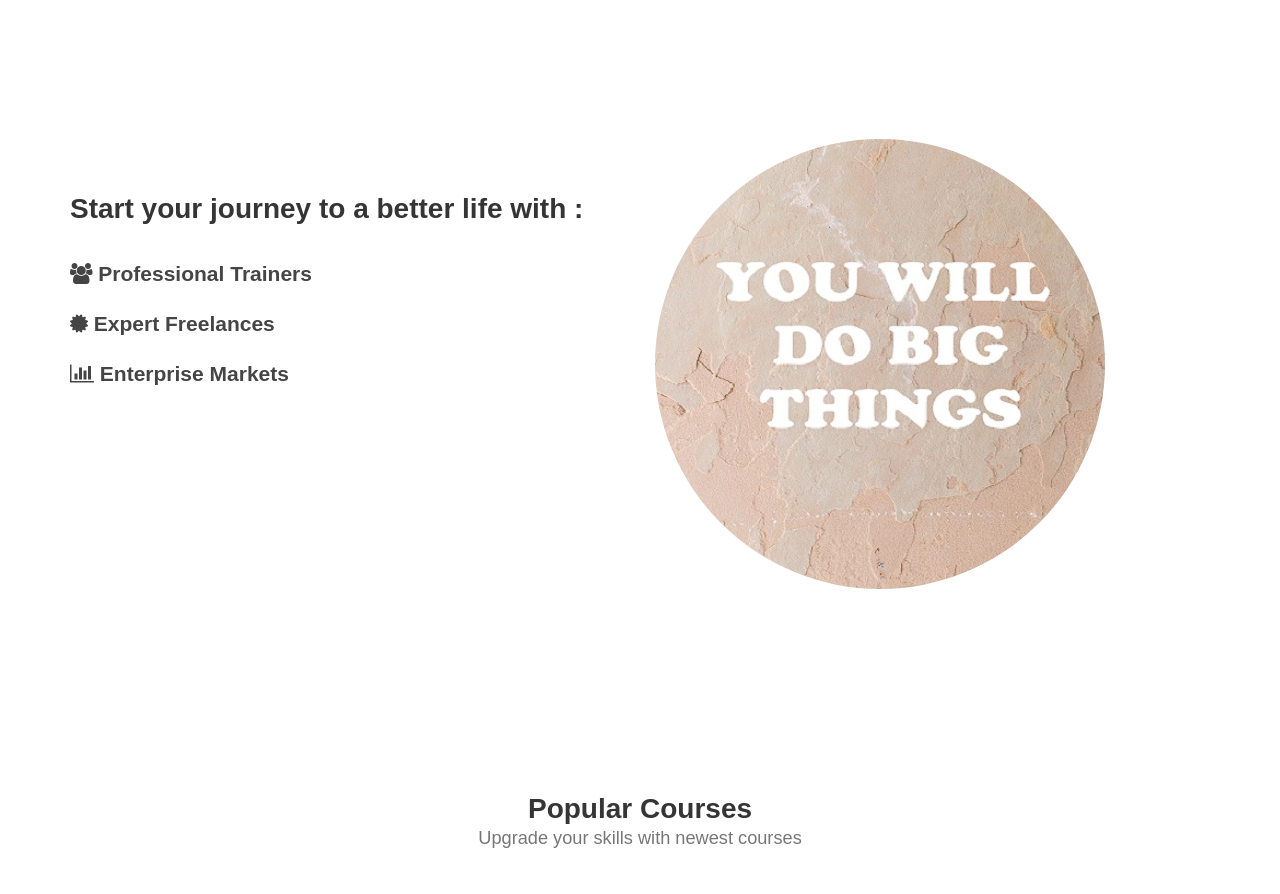
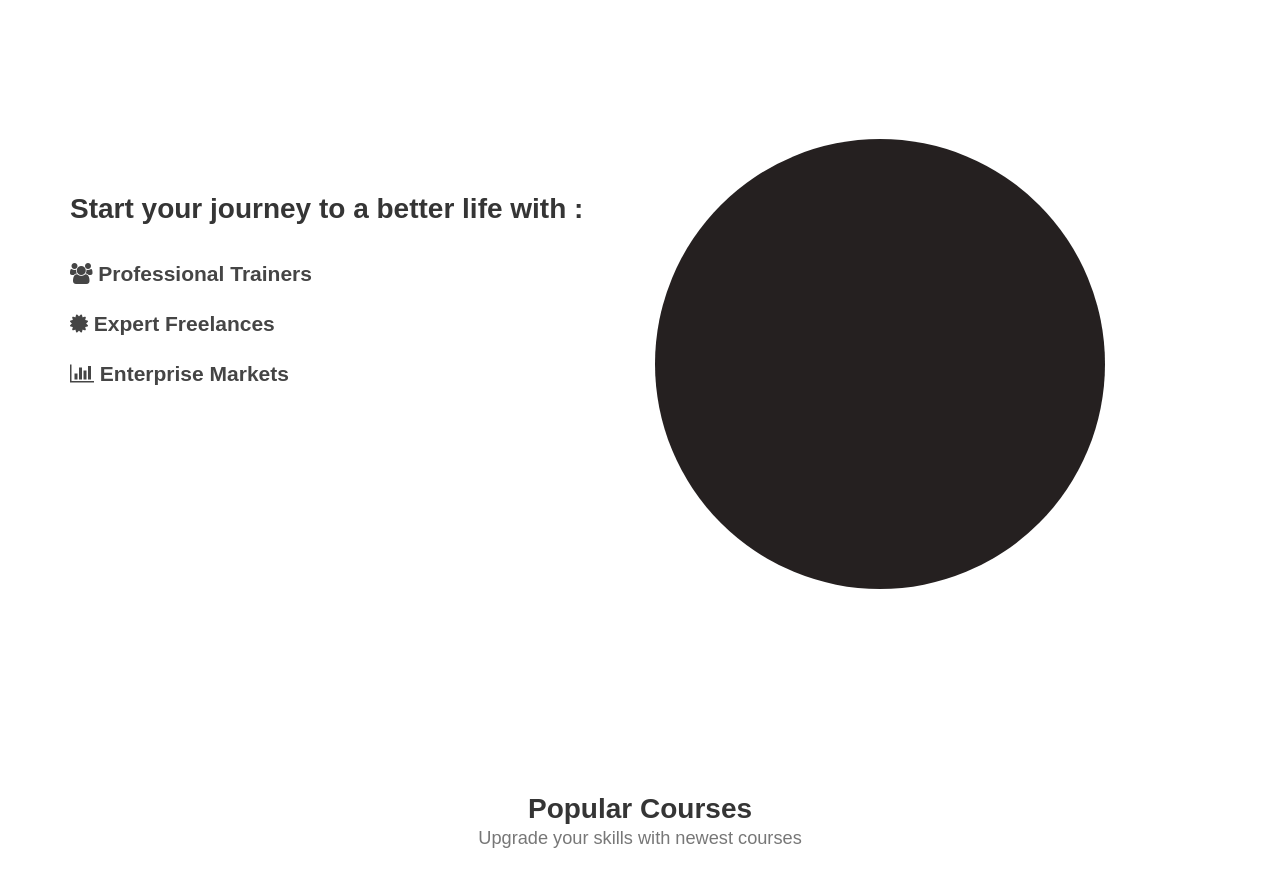
Before and after one commit to ahmed29920/function-training, a plain HTML site: page index.html in a window 1280 px wide. Shown: the part 1220-2114 px from the top of the page. Drawn offline with nearby package versions, Linux system fonts and the light colour scheme; a web font is replaced by a local one.

Commit message:
Update templatemo-style.css

```diff
--- a/css/templatemo-style.css
+++ b/css/templatemo-style.css
@@ -118,9 +118,9 @@ https://templatemo.com/tm-516-known
   }
 
   .entry-form {
-    /*background: #252020;*/
-    background-image: url("../images/bg-section.jpg");
-    background-position-y: center;
+    background: #252020;
+/*     background-image: url("../images/bg-section.jpg"); */
+/*     background-position-y: center; */
     border-radius: 100%;
     text-align: center;
     padding: 6em;
```
